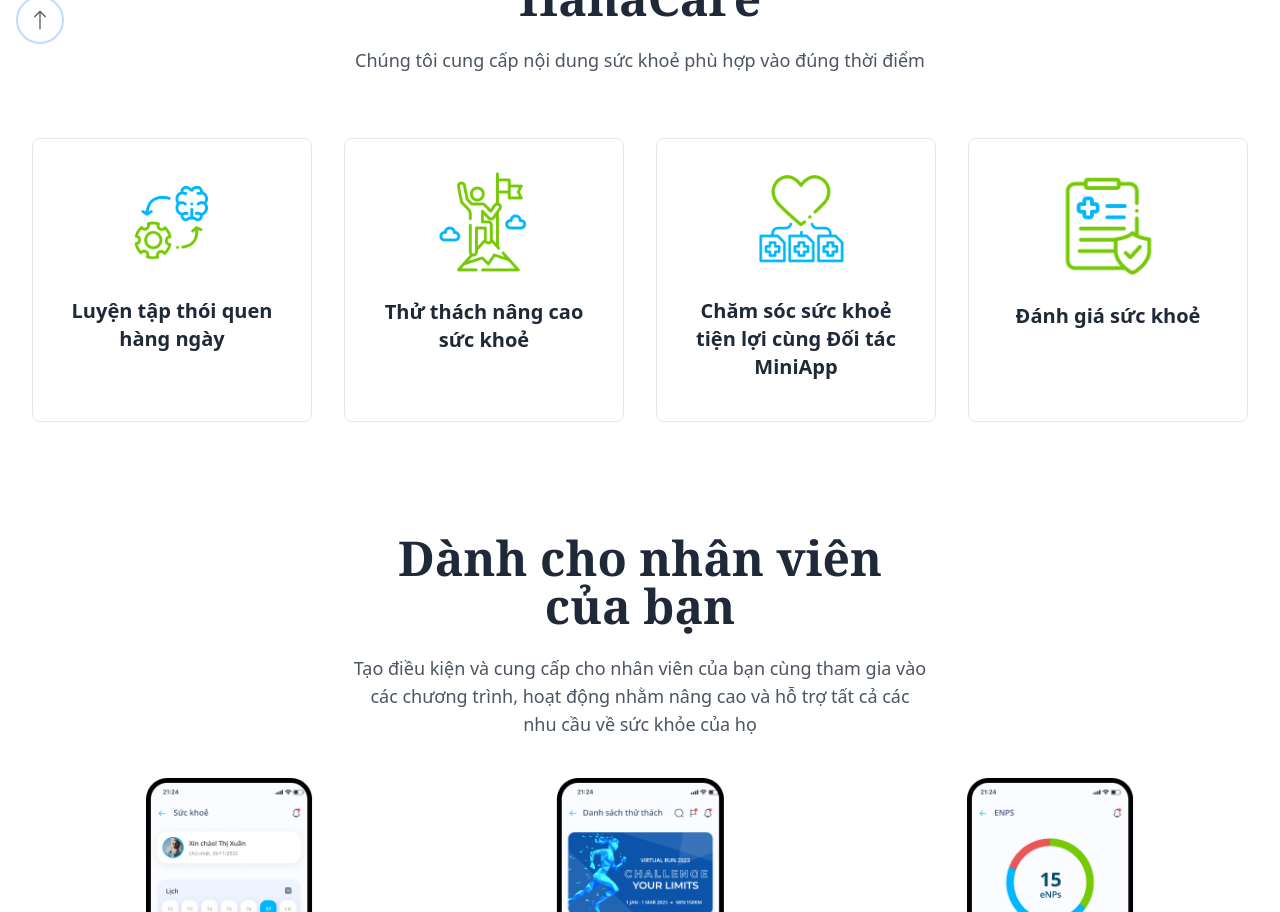
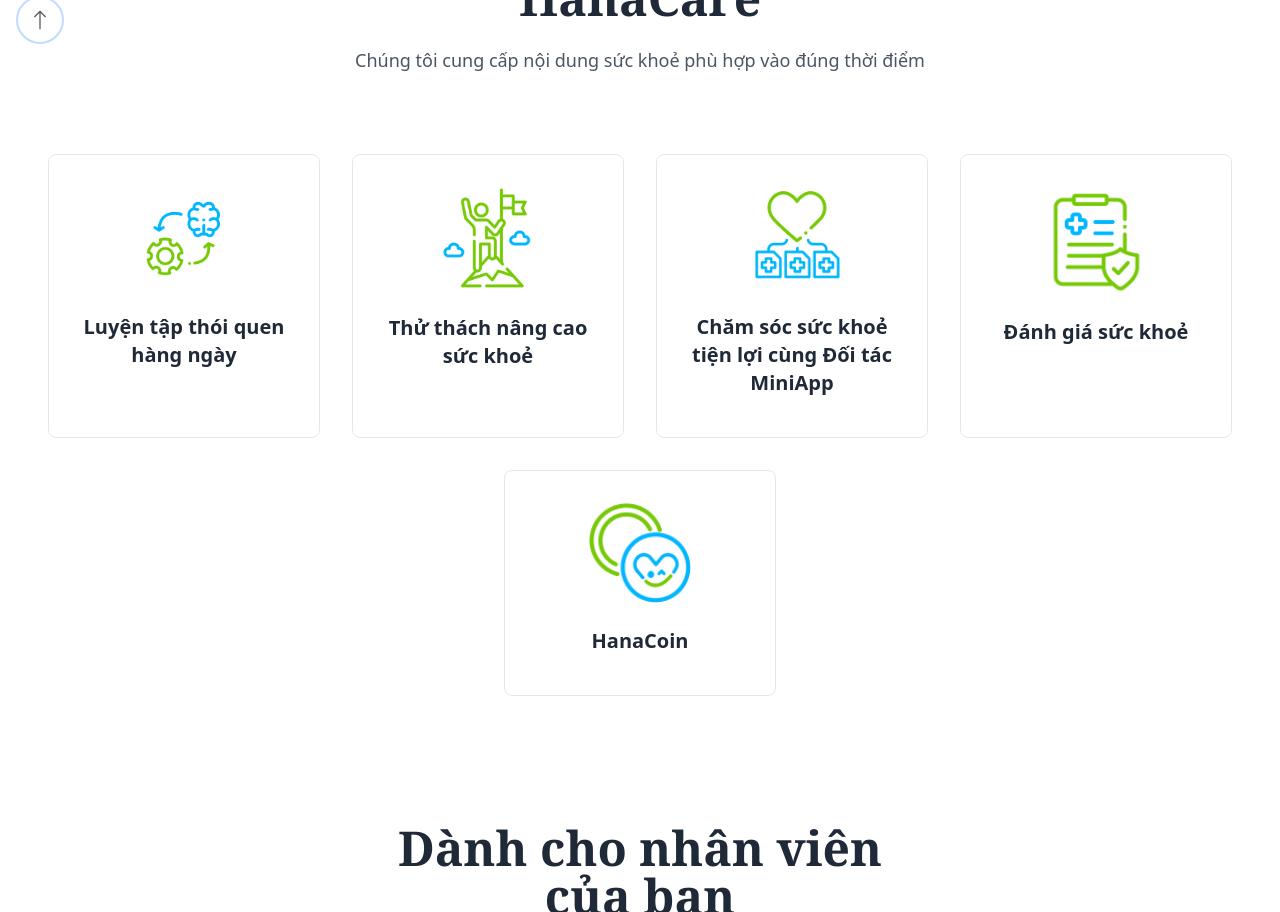
Before and after one commit to quynang/hanacare-nextjs-app, a Next.js app: page / in a window 1280 px wide. Shown: the part 740-1652 px from the top of the page. Built offline with nearby package versions, Linux system fonts and the light colour scheme; no server answers.

Commit message:
Update HomePage

```diff
--- a/src/components/cards/TopicCard.tsx
+++ b/src/components/cards/TopicCard.tsx
@@ -8,7 +8,7 @@ type TopicCardProps = {
 
 const TopicCard: React.FC<TopicCardProps> = ({ title, image, description }) => {
   return (
-    <div className="topics-box-1 rounded-lg hover:shadow-lg hover:-translate-y-1 border group text-center p-8 duration-300 topic-6 slick-slide slick-current slick-active" >
+    <div className="topics-box-1 h-full rounded-lg hover:shadow-lg hover:-translate-y-1 border group text-center p-8 duration-300 topic-6 slick-slide slick-current slick-active" >
       <div className="topics-icon flex justify-center mx-auto mb-6">
         <img width={102} src={image} alt="Illustration" />
       </div>
--- a/src/pages/index.tsx
+++ b/src/pages/index.tsx
@@ -35,9 +35,12 @@ export default function HomePage() {
                 <h4 className="font-serif text-4xl lg:text-5xl text-gray-800 font-bold mb-6">Trải nghiệm cùng HanaCare</h4>
                 <p className="text-lg text-gray-600 font-normal">Chúng tôi cung cấp nội dung sức khoẻ phù hợp vào đúng thời điểm</p>
               </div>
-              <div className="grid sm:grid-col-2 md:grid-cols-3 lg:grid-cols-4 gap-8">
-                {features.slice(0, 4).map((item, index) => (
-                  <TopicCard key={index} title={item.title} image={item.image} />
+              <div className="flex justify-center flex-wrap">
+                {features.map((item, index) => (
+                  <div className='m-4 sm:w-[calc(100%-2rem)] md:w-[calc(33.33%-2rem)] lg:w-[calc(25%-2rem)] '>
+
+                    <TopicCard key={index} title={item.title} image={item.image} />
+                  </div>
                 ))}
               </div>
             </div>
```
